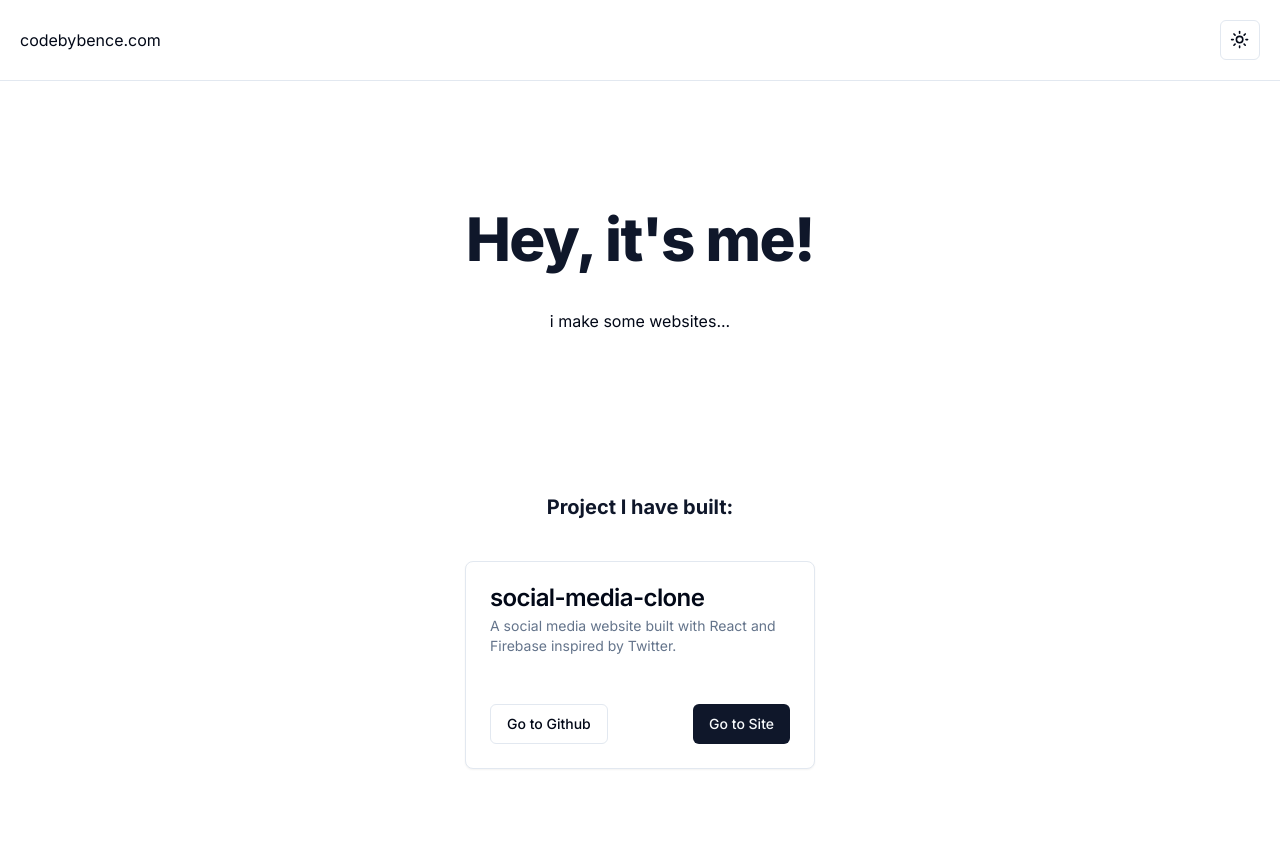
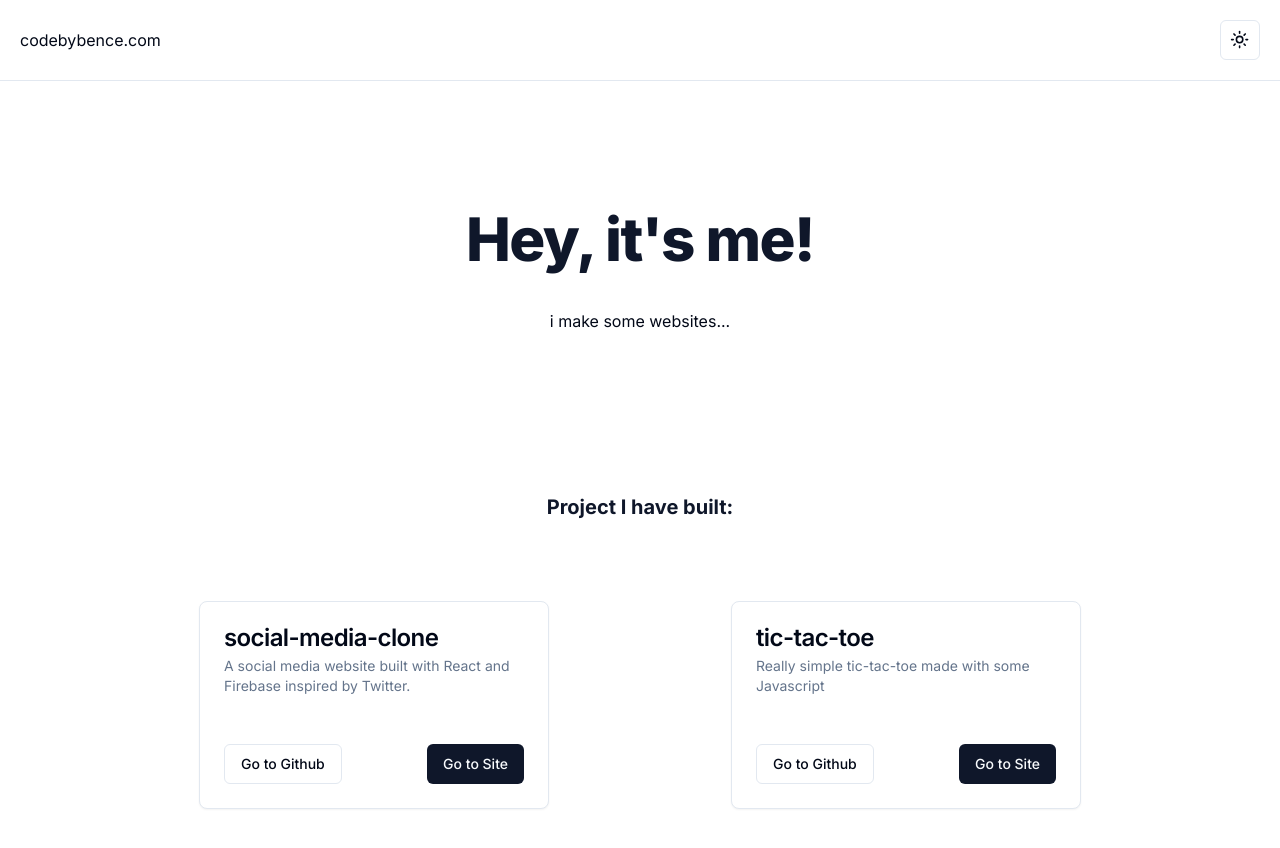
Before and after one commit to nagyb3/codebybence, a Next.js app: page / in a window 1280 px wide. Shown: the top 848 px of the page. Built offline with nearby package versions, Linux system fonts and the light colour scheme.

Commit message:
add tic-tac-toe and grid

```diff
--- a/app/page.tsx
+++ b/app/page.tsx
@@ -16,12 +16,16 @@ export default function Home() {
           </h1>
           <p className='text-center pt-10'>i make some websites...</p>
         </div>
-        <div className='pt-20 pb-20 max-w-5xl mx-auto flex flex-col items-center gap-10'>
+        <div className='pt-20 pb-20 max-w-5xl mx-auto'>
           <p className='text-slate-900 text-center font-bold text-2xl sm:text-xl lg:text-l dark:text-white'>
             Project I have built:
           </p>
-          <ProjectCard name="social-media-clone" description="A social media website built with React and Firebase inspired by Twitter."
-          githubLink="https://github.com/nagyb3/social-media-clone" siteLink="https://nagyb.xyz" />
+          <div className='grid grid-cols-2 gap-10 justify-items-center py-20'>
+            <ProjectCard name="social-media-clone" description="A social media website built with React and Firebase inspired by Twitter."
+            githubLink="https://github.com/nagyb3/social-media-clone" siteLink="https://nagyb.xyz" />
+            <ProjectCard name="tic-tac-toe" description="Really simple tic-tac-toe made with some Javascript"
+            githubLink="https://github.com/nagyb3/tic-tac-toe" siteLink="https://nagyb3.github.io/tic-tac-toe/" />
+          </div>
         </div>
       </main>
     </div>
```
